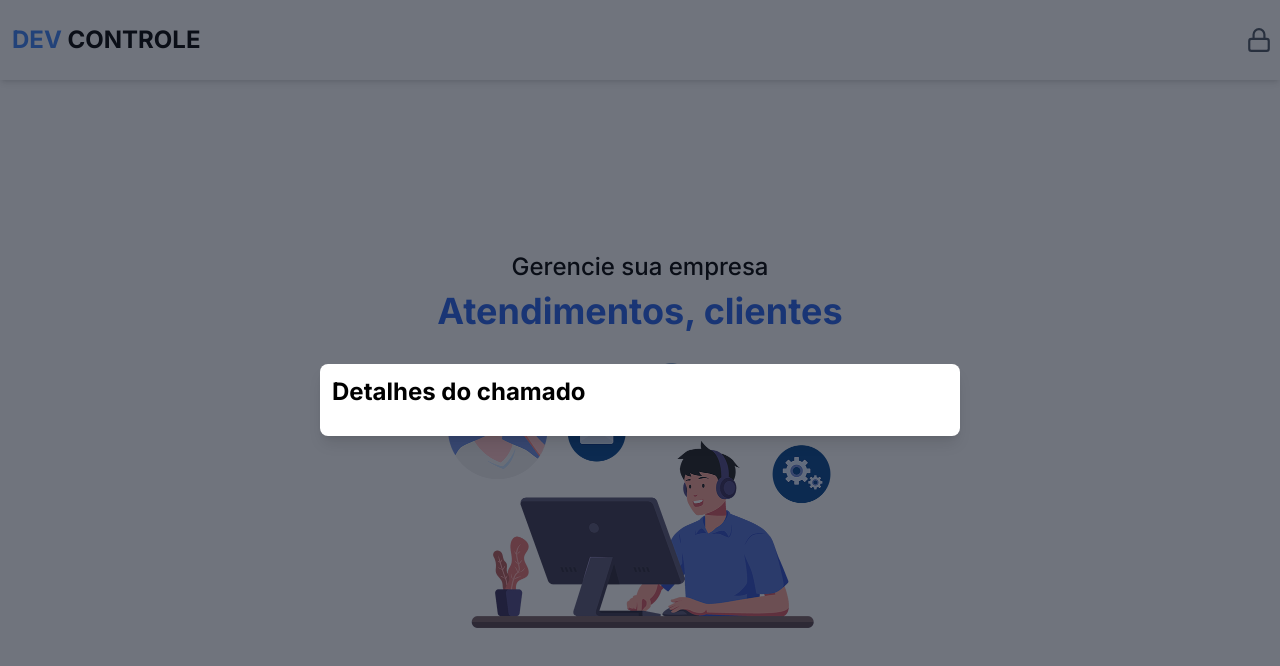
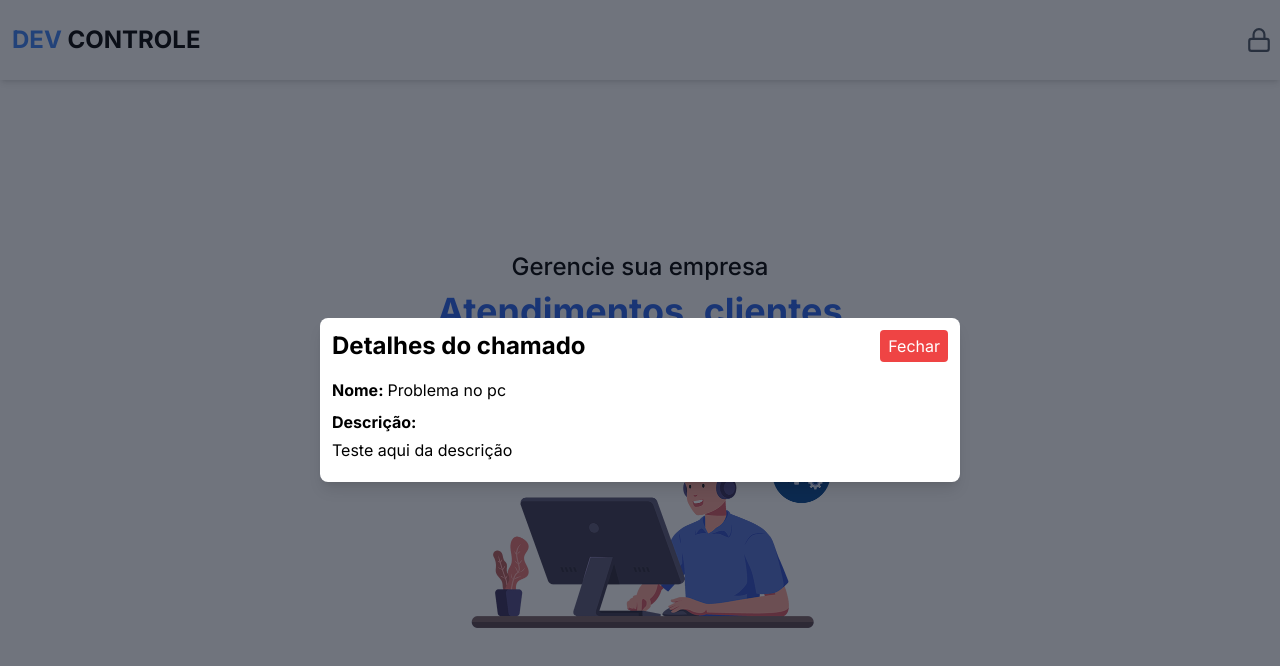
Before and after one commit to JoaoRajiv/dev_controle, a Next.js app: page / in a window 1280 px wide. Shown: the top 666 px of the page. Built offline with nearby package versions, Linux system fonts and the light colour scheme; no server answers.

Commit message:
atualizando modal

```diff
--- a/src/components/modal/index.tsx
+++ b/src/components/modal/index.tsx
@@ -7,7 +7,17 @@ export function ModalTicket() {
             <h1 className="font-bold text-lg md:text-2xl">
               Detalhes do chamado
             </h1>
-            <button></button>
+            <button className="bg-red-500 p-1 px-2 text-white rounded">
+              Fechar
+            </button>
+          </div>
+          <div className="flex flex-wrap gap-1 mb-2">
+            <h2 className="font-bold">Nome:</h2>
+            <p>Problema no pc</p>
+          </div>
+          <div className="flex flex-wrap flex-col gap-1 mb-2">
+            <h2 className="font-bold">Descrição:</h2>
+            <p>Teste aqui da descrição</p>
           </div>
         </div>
       </div>
```
